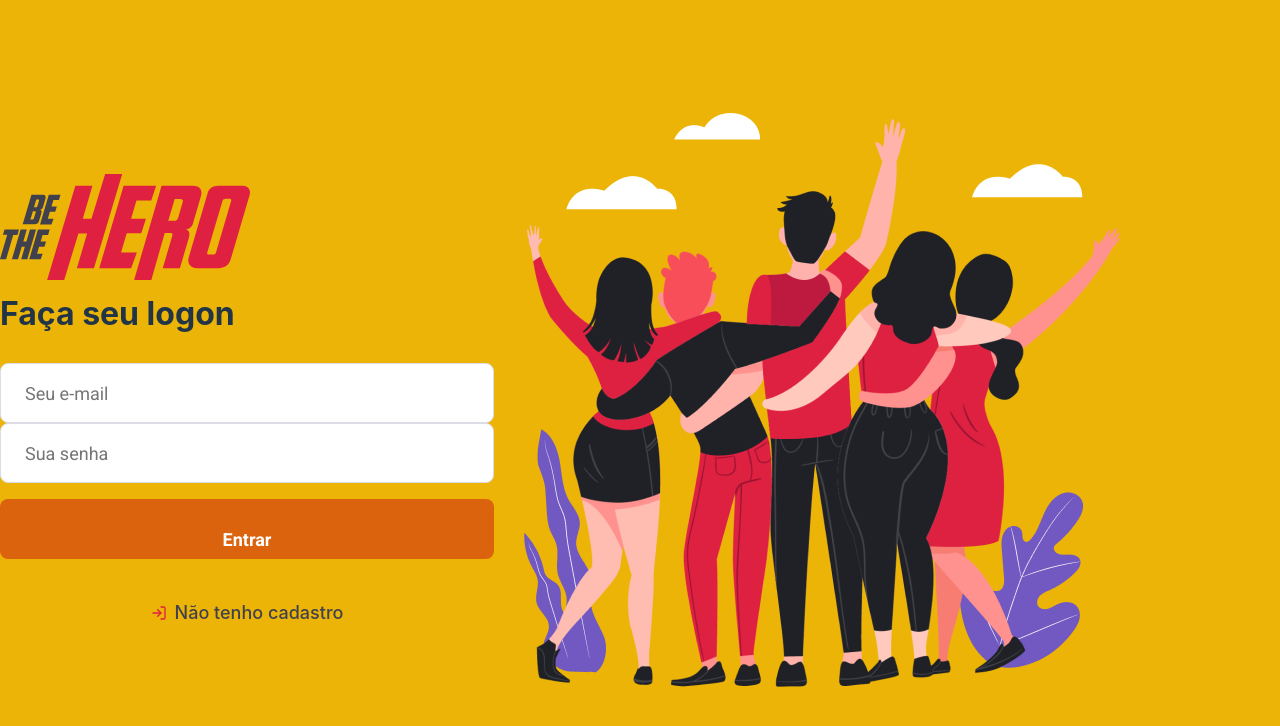
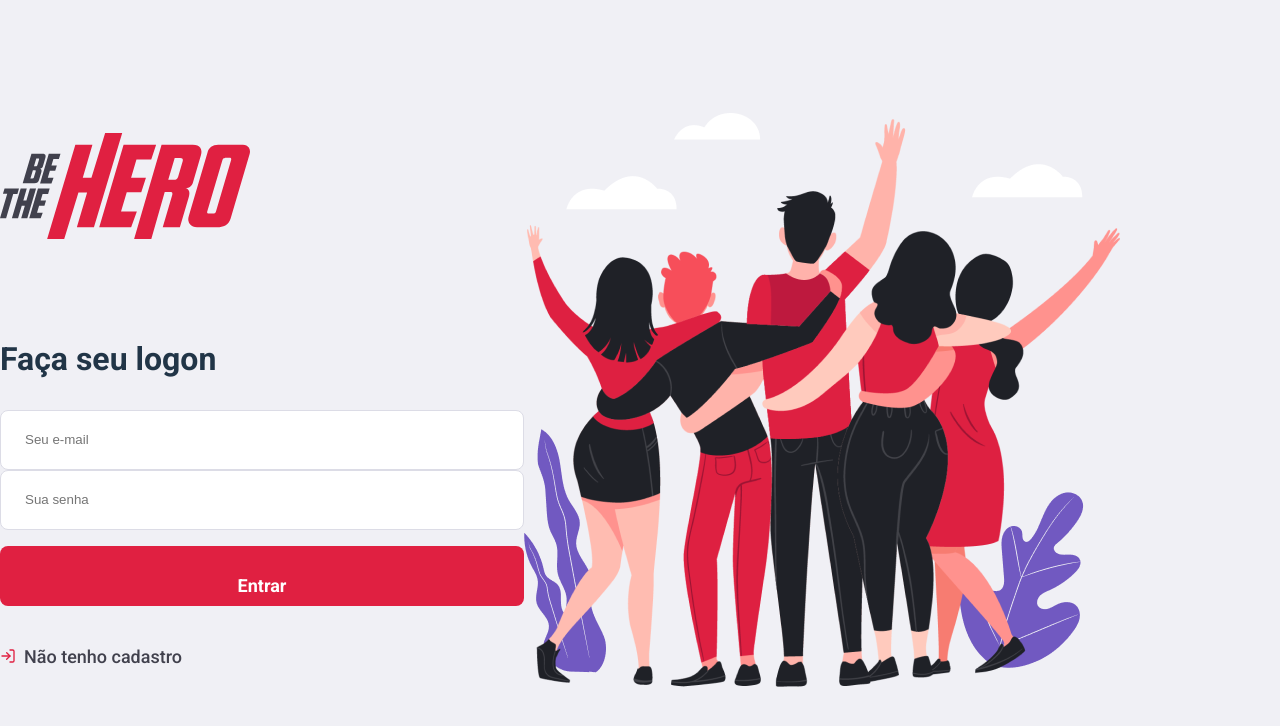
Before and after one commit to ismv00/petHero-frontend, a React (Vite) app: page / in a window 1280 px wide. Shown: the top 726 px of the page. Built offline with nearby package versions, Linux system fonts and the light colour scheme.

Commit message:
feat:create a register page

```diff
--- a/src/global.css
+++ b/src/global.css
@@ -9,19 +9,18 @@
 
 body {
   font:
-    400 18px,
-    Roboto,
+    400 14px Roboto,
     sans-serif;
-
-  background: #ecb407;
-  --webkit-font-smoothing: antialiased;
+  background: #f0f0f5;
+  -webkit-font-smoothing: antialiased;
 }
 
 input,
 button,
 textarea {
   font:
-    400 18px Roboto,
+    400 18px,
+    Roboto,
     sans-serif;
 }
 
@@ -32,7 +31,7 @@ button {
 form input {
   width: 100%;
   height: 60px;
-  color: #a89999;
+  color: #333;
   border: 1px solid #dcdce6;
   border-radius: 8px;
   padding: 0 24px;
@@ -42,7 +41,7 @@ form textarea {
   width: 100%;
   min-height: 140px;
   resize: vertical;
-  color: #dfc028;
+  color: #333;
   border: 1px solid #dcdce6;
   border-radius: 8px;
   padding: 16px 24px;
@@ -52,7 +51,7 @@ form textarea {
 .button {
   width: 100%;
   height: 60px;
-  background: #db630d; /*alterar cor de fundo*/
+  background: #e02041;
   border: 0;
   border-radius: 8px;
   color: #fff;
@@ -60,7 +59,6 @@ form textarea {
   margin-top: 16px;
   display: inline-block;
   text-align: center;
-  justify-content: center;
   text-decoration: none;
   font-size: 18px;
   line-height: 60px;
@@ -74,7 +72,6 @@ form textarea {
 .back-link {
   display: flex;
   align-items: center;
-  justify-content: center;
   margin-top: 40px;
   color: #41414d;
   font-size: 18px;
@@ -82,10 +79,11 @@ form textarea {
   font-weight: 500;
   transition: opacity 0.2s;
 }
+
 .back-link svg {
   margin-right: 8px;
 }
 
-.back-link:hover {
+.back-link :hover {
   opacity: 0.8;
 }
--- a/src/pages/logon/styles.css
+++ b/src/pages/logon/styles.css
@@ -8,14 +8,10 @@
   align-items: center;
   justify-content: space-between;
 }
-.logon-container section {
-  margin-right: 30px;
-}
 
 .logon-container section.form form {
-  margin-top: 10px;
+  margin-top: 100px;
 }
-
 .logon-container section.form h1 {
   font-size: 32px;
   margin-bottom: 32px;
--- /dev/null
+++ b/src/pages/register/index.tsx
@@ -0,0 +1,13 @@
+import logoImg from '../../assets/logo.svg';
+
+export default function Register() {
+  return (
+    <div className="register-container">
+      <div className="content">
+        <section>
+          <img src={logoImg} alt="be the hero" />
+        </section>
+      </div>
+    </div>
+  );
+}
--- a/src/routes.tsx
+++ b/src/routes.tsx
@@ -1,12 +1,14 @@
 import { BrowserRouter, Routes, Route } from 'react-router-dom';
 
 import Logon from './pages/logon';
+import Register from './pages/register';
 
 export default function AppRoutes() {
   return (
     <BrowserRouter>
       <Routes>
         <Route path="/" element={<Logon />} />
+        <Route path="/register" element={<Register />} />
       </Routes>
     </BrowserRouter>
   );
```
Also changed, not shown: src/pages/register/styles.css (added).
